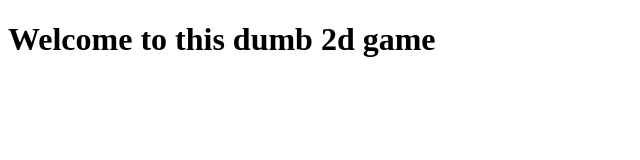
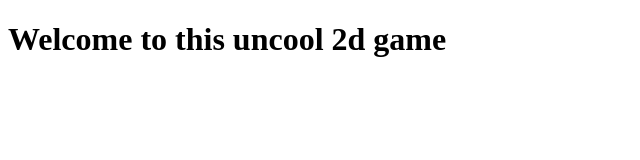
Before and after one commit to MichaelStelzmueller/ITP_GitUebung_BinWin, a plain HTML site: page index.html in a window 1280 px wide. Shown: the whole page, without its empty margins (0-640 px from the left). Drawn offline with Linux system fonts and the light colour scheme.

```diff
--- a/index.html
+++ b/index.html
@@ -6,6 +6,6 @@
     <title>Document</title>
 </head>
 <body>
-    <h1>Welcome to this dumb 2d game</h1>
+    <h1>Welcome to this uncool 2d game</h1>
 </body>
 </html>
```
